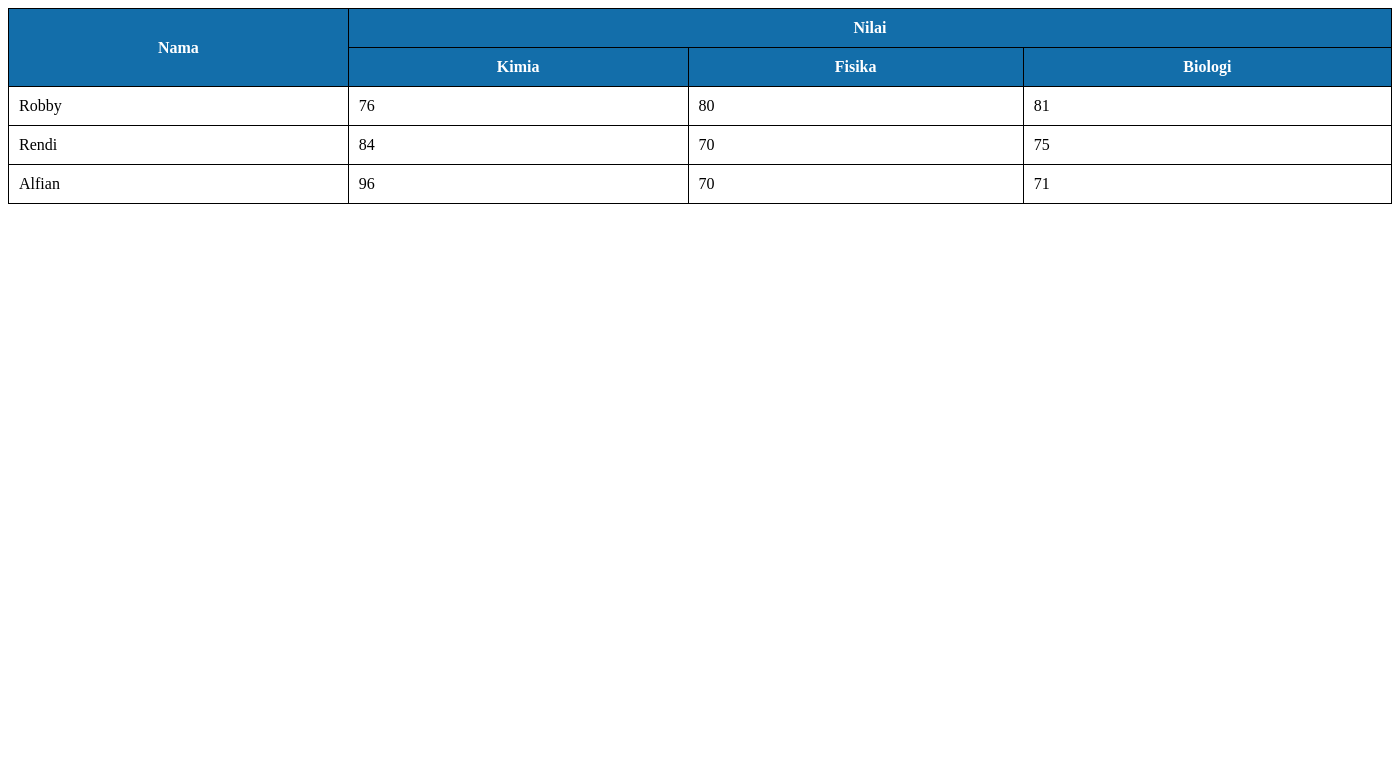
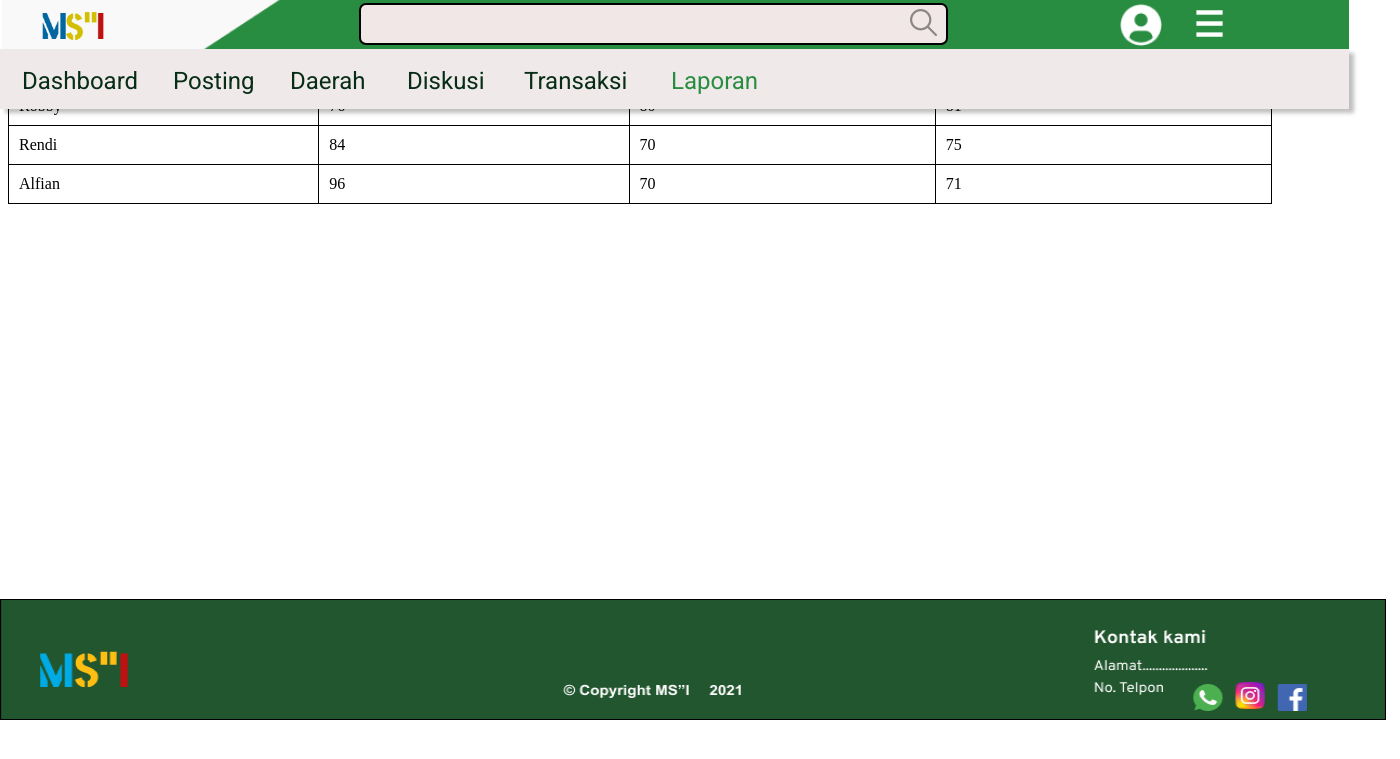
Before and after one commit to bta-tq/ms-i, a PHP site: page /laporan.html in a window 1400 px wide. Shown: the top 759 px of the page. Run offline with PHP 8.4, Linux system fonts and the light colour scheme.

Commit message:
update laporan

```diff
--- a/css/laporan.css
+++ b/css/laporan.css
@@ -1,3 +1,232 @@
+html{
+    position: relative;
+    width: 1280px;
+    height: 720px;
+    background: #FFFFFF;
+}
+
+header {
+    position: absolute;
+    width: 1280px;
+    height: 117px;
+    left: 0px;
+    top: -1px;
+}
+
+.layout {
+    position: absolute;
+    width: 1280px;
+    height: 56px;
+    left: 0px;
+    top: 0px;
+}
+
+.atas-logo {
+    position: absolute;
+    width: 1347px;
+    height: 60px;
+    left: 2px;
+    top: -5px;
+
+    background: #FAF9F9;
+}
+
+.logo {
+    position: absolute;
+    width: 80px;
+    height: 80px;
+    left: 33px;
+    top: -13px;
+}
+
+.cari {
+    position: absolute;
+    width: 589px;
+    height: 42px;
+    left: 359px;
+    top: 3.5px;
+
+    background: #F1E7E7;
+    border: 2px solid #000000;
+    box-sizing: border-box;
+    border-radius: 7px;
+}
+
+.loupe {
+    position: absolute;
+    width: 27px;
+    height: 27px;
+    left: 910px;
+    top: 10px;
+}
+
+.profil {
+    position: absolute;
+    width: 42px;
+    height: 42px;
+    left: 1120px;
+    top: 5px;
+}
+
+.menu {
+    position: absolute;
+    width: 27px;
+    height: 27px;
+    left: 1196px;
+    top: 11px;
+}
+
+.bar-home {
+    position: absolute;
+    width: 1349px;
+    height: 60px;
+    left: 0px;
+    top: 50px;
+
+    background: #EFE9E9;
+    box-shadow: 5px 4px 4px rgba(0, 0, 0, 0.25);
+}
+
+.dashboard {
+    position: absolute;
+    width: 117px;
+    height: 28px;
+    left: 22px;
+    top: 18px;
+
+    font-family: Roboto;
+    font-style: normal;
+    font-weight: normal;
+    font-size: 24px;
+    line-height: 28px;
+    text-decoration: none;
+
+    color: #072D16;
+    transition: 00.3ms;
+}
+
+.dashboard :hover{
+    color: #288D41;
+}
+
+
+.dashboard, .daerah, .diskusi, .transaksi, .laporan, a {
+    font-family: Roboto;
+    font-style: normal;
+    font-weight: normal;
+    font-size: 24px;
+    line-height: 28px;
+    text-decoration: none;
+
+    color: #072D16;
+    text-decoration: none;
+}
+
+.posting {
+    position: absolute;
+    width: 117px;
+    height: 28px;
+    left: 173px;
+    top: 18px;
+
+    font-family: Roboto;
+    font-style: normal;
+    font-weight: normal;
+    font-size: 24px;
+    line-height: 28px;
+    text-decoration: none;
+
+    color: #072D16;
+    transition: 00.3ms;
+}
+
+.posting :hover{
+    color: #288D41;
+}
+
+
+.daerah {
+    position: absolute;
+    width: 117px;
+    height: 28px;
+    left: 290px;
+    top: 18px;
+
+    font-family: Roboto;
+    font-style: normal;
+    font-weight: normal;
+    font-size: 24px;
+    line-height: 28px;
+    text-decoration: none;
+
+    color: #072D16;
+    transition: 00.3ms;
+}
+
+.daerah :hover {
+    color: #288D41;
+}
+
+.diskusi {
+    position: absolute;
+    width: 117px;
+    height: 28px;
+    left: 407px;
+    top: 18px;
+
+    font-family: Roboto;
+    font-style: normal;
+    font-weight: normal;
+    font-size: 24px;
+    line-height: 28px;
+    text-decoration: none;
+
+    color: #072D16;
+    transition: 00.3ms;
+}
+
+.diskusi :hover {
+    color: #288D41;
+}
+
+.transaksi {
+    position: absolute;
+    width: 117px;
+    height: 28px;
+    left: 524px;
+    top: 18px;
+
+    font-family: Roboto;
+    font-style: normal;
+    font-weight: normal;
+    font-size: 24px;
+    line-height: 28px;
+    text-decoration: none;
+
+    color: #072D16;
+    transition: 00.3ms;
+}
+
+.transaksi :hover {
+    color: #288D41;
+}
+
+.laporan a{
+    position: absolute;
+    width: 117px;
+    height: 28px;
+    left: 671px;
+    top: 18px;
+
+    font-family: Roboto;
+    font-style: underline;
+    font-weight: normal;
+    font-size: 24px;
+    line-height: 28px;
+
+    color: #288D41;
+}
+
 table {
     border-collapse: collapse;
     width: 100%;
@@ -14,3 +243,12 @@ th {
     color: white;
 }
 tr:hover {background-color: #f5f5f5;}
+
+
+.foot{
+    position: absolute;
+width: 1386px;
+height: 121px;
+left: 0px;
+top: 599px;
+}
--- a/laporan.html
+++ b/laporan.html
@@ -8,6 +8,41 @@
         <link rel="stylesheet" href= "https://fonts.googleapis.com/css?family=Roboto">
         <link rel="stylesheet" href="css/laporan.css">
     </head>
+
+    <header>
+        <div class="layout">
+            <div>
+                <img class ="atas-logo" src="Asset/Group 77.png">
+            <img class="logo" src="Asset/logo.png">
+            <a href="#" onclick="profil()"><img class="profil" src="Asset/Vector (1).png" alt="profil"></a>
+            <a href="#" onclick="menu()"><img class="menu" src="Asset/Vector.png" alt="menuu"></a>
+            </div>
+            <div>
+                <input class="cari" type="search">
+                <a href="#" onclick="cari()"><img class="loupe" src="Asset/loupe 1.png" alt="carii"></a>
+            </div>
+            <div class="bar-home">
+                <section class="dashboard">
+                    <a href="dashboard.html">Dashboard</a>
+                </section>
+                <section class="posting">
+                    <a href="postingan.html">Posting</a>
+                </section>
+                <section class="daerah">
+                    <a href="daerah.html">Daerah</a>
+                </section>
+                <section class="diskusi">
+                    <a href="diskusi.html">Diskusi</a>
+                </section>
+                <section class="transaksi">
+                    <a href="transaksi.html">Transaksi</a>
+                </section>
+                <section class="laporan">
+                    <a href="laporan.html">Laporan</a>
+                </section>
+            </div>
+        </div>
+    </header>
 <body>
     <table>
         <tr>
@@ -39,4 +74,7 @@
         </tr>
     </table>
 </body>
+<footer>
+    <img class="foot" src="Asset/kategori/Bawah.png">
+</footer>
 </html>
```
